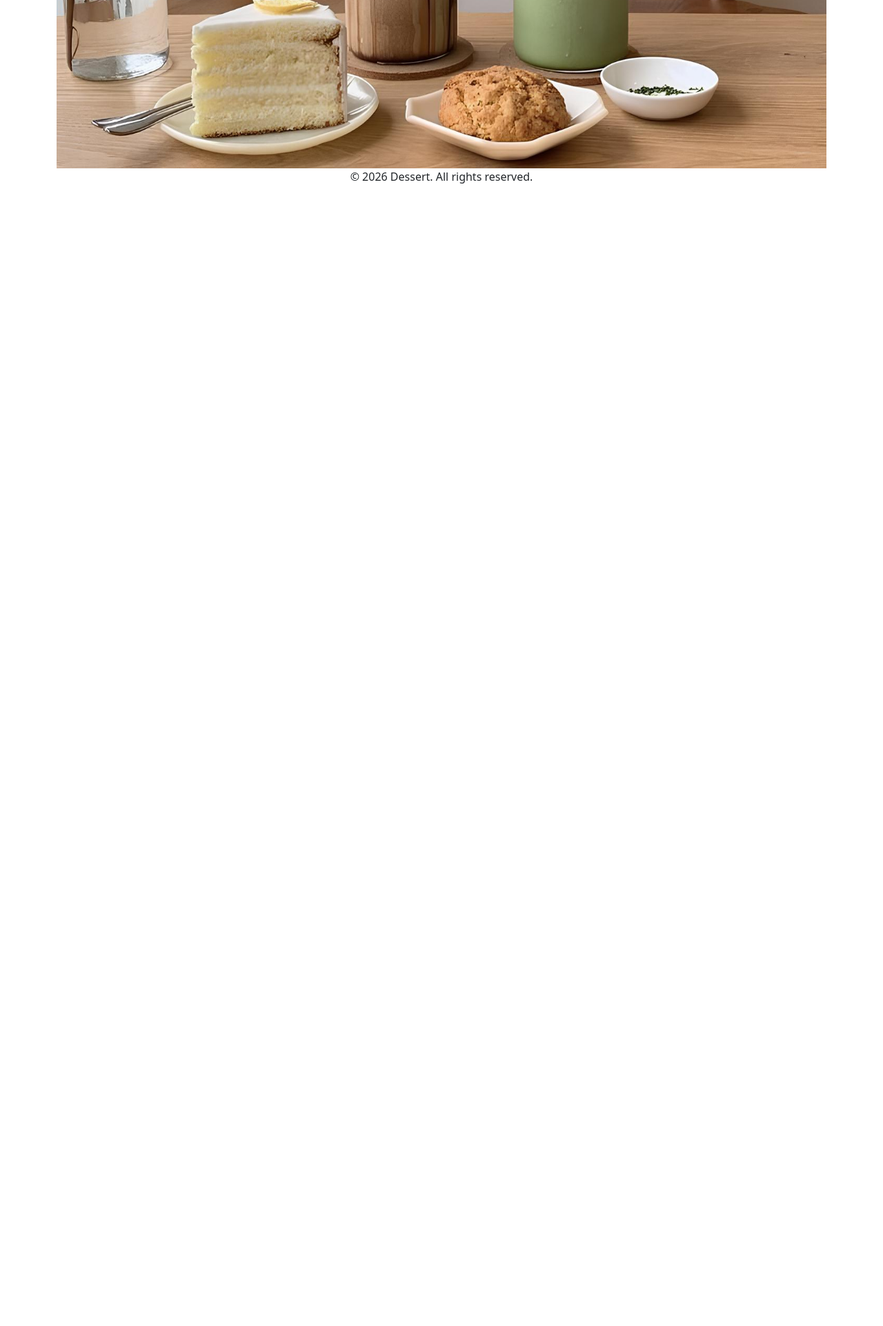
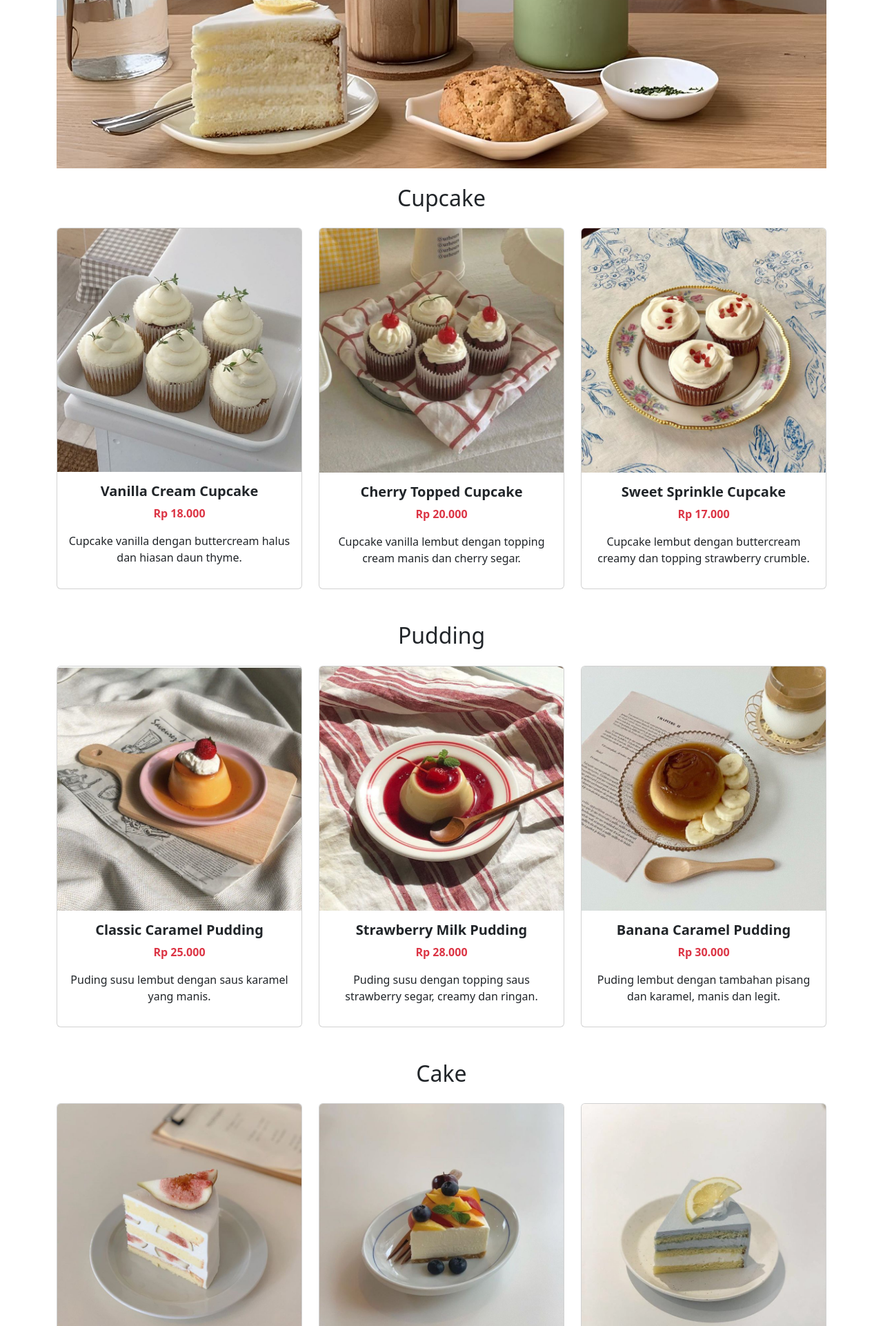
Before and after one commit to mahdiyarkaris/projekAkhirPWD, a PHP site: page /menu.php in a window 1280 px wide. Shown: the part 316-2238 px from the top of the page at 69% size. Before the commit the page ends 582 px from the top, so only its background shows below. Run offline with PHP 8.4, Linux system fonts and the light colour scheme.

Commit message:
daftar menu awal

```diff
--- a/menu.php
+++ b/menu.php
@@ -55,6 +55,158 @@
     </div>
   </div>
 
+  <div class="container mt-4">
+  <h2 class="text-center mb-4">Cupcake</h2>
+  <div class="row">
+    <div class="col-md-4 mb-4">
+      <div class="card h-100">
+        <img src="cup1.jpeg" class="card-img-top">
+        <div class="card-body text-center">
+          <h5 class="card-title">Vanilla Cream Cupcake</h5>
+          <p class="fw-bold text-danger">Rp 18.000</p>
+          <p>Cupcake vanilla dengan buttercream halus dan hiasan daun thyme.</p>
+        </div>
+      </div>
+    </div>
+
+    <div class="col-md-4 mb-4">
+      <div class="card h-100">
+        <img src="cup2.jpeg" class="card-img-top">
+        <div class="card-body text-center">
+          <h5 class="card-title">Cherry Topped Cupcake</h5>
+          <p class="fw-bold text-danger">Rp 20.000</p>
+          <p>Cupcake vanilla lembut dengan topping cream manis dan cherry segar.</p>
+        </div>
+      </div>
+    </div>
+
+    <div class="col-md-4 mb-4">
+      <div class="card h-100">
+        <img src="cup3.jpeg" class="card-img-top">
+        <div class="card-body text-center">
+          <h5 class="card-title">Sweet Sprinkle Cupcake</h5>
+          <p class="fw-bold text-danger">Rp 17.000</p>
+          <p>Cupcake lembut dengan buttercream creamy dan topping strawberry crumble.</p>
+        </div>
+      </div>
+    </div>
+  </div>
+</div>
+
+<div class="container mt-4">
+  <h2 class="text-center mb-4">Pudding</h2>
+  <div class="row">
+    <div class="col-md-4 mb-4">
+      <div class="card h-100">
+        <img src="puding1.jpeg" class="card-img-top">
+        <div class="card-body text-center">
+          <h5 class="card-title">Classic Caramel Pudding</h5>
+          <p class="fw-bold text-danger">Rp 25.000</p>
+          <p>Puding susu lembut dengan saus karamel yang manis.</p>
+        </div>
+      </div>
+    </div>
+
+    <div class="col-md-4 mb-4">
+      <div class="card h-100">
+        <img src="puding2.jpeg" class="card-img-top">
+        <div class="card-body text-center">
+          <h5 class="card-title">Strawberry Milk Pudding</h5>
+          <p class="fw-bold text-danger">Rp 28.000</p>
+          <p>Puding susu dengan topping saus strawberry segar, creamy dan ringan.</p>
+        </div>
+      </div>
+    </div>
+
+    <div class="col-md-4 mb-4">
+      <div class="card h-100">
+        <img src="puding3.jpeg" class="card-img-top">
+        <div class="card-body text-center">
+          <h5 class="card-title">Banana Caramel Pudding</h5>
+          <p class="fw-bold text-danger">Rp 30.000</p>
+          <p>Puding lembut dengan tambahan pisang dan karamel, manis dan legit.</p>
+        </div>
+      </div>
+    </div>
+  </div>
+</div>
+
+<div class="container mt-4">
+  <h2 class="text-center mb-4">Cake</h2>
+  <div class="row">
+    <div class="col-md-4 mb-4">
+      <div class="card h-100">
+        <img src="cake1.jpeg" class="card-img-top">
+        <div class="card-body text-center">
+          <h5 class="card-title">Fresh Peach Cake</h5>
+          <p class="fw-bold text-danger">Rp 45.000</p>
+          <p>Cake lembut dengan topping buah peach segar yang manis dan juicy.</p>
+        </div>
+      </div>
+    </div>
+
+    <div class="col-md-4 mb-4">
+      <div class="card h-100">
+        <img src="cake2.jpeg" class="card-img-top">
+        <div class="card-body text-center">
+          <h5 class="card-title">Fruit Cheesecake Slice</h5>
+          <p class="fw-bold text-danger">Rp 48.000</p>
+          <p>Cheesecake lembut dengan topping buah segar dan creamy.</p>
+        </div>
+      </div>
+    </div>
+
+    <div class="col-md-4 mb-4">
+      <div class="card h-100">
+        <img src="cake3.jpeg" class="card-img-top">
+        <div class="card-body text-center">
+          <h5 class="card-title">Lemon Soft Cake</h5>
+          <p class="fw-bold text-danger">Rp 43.000</p>
+          <p>Cake lembut dengan rasa lemon segar, kombinasi manis dan sedikit asam.</p>
+        </div>
+      </div>
+    </div>
+  </div>
+</div>
+
+<div class="container mt-4">
+  <h2 class="text-center mb-4">Ice Cream</h2>
+  <div class="row">
+    <div class="col-md-4 mb-4">
+      <div class="card h-100">
+        <img src="ice2.jpeg" class="card-img-top">
+        <div class="card-body text-center">
+          <h5 class="card-title">Oreo Berry Ice Cream</h5>
+          <p class="fw-bold text-danger">Rp 25.000</p>
+          <p>Ice cream creamy dengan topping oreo crumble dan buah berry segar yang manis dan dingin.</p>
+        </div>
+      </div>
+    </div>
+
+    <div class="col-md-4 mb-4">
+      <div class="card h-100">
+        <img src="ice1.jpeg" class="card-img-top">
+        <div class="card-body text-center">
+          <h5 class="card-title">Lotus Banana Dessert</h5>
+          <p class="fw-bold text-danger">Rp 30.000</p>
+          <p>Dessert creamy dengan potongan pisang, whipped cream, dan topping lotus biscoff yang manis legit.</p>
+        </div>
+      </div>
+    </div>
+
+    <div class="col-md-4 mb-4">
+      <div class="card h-100">
+        <img src="ice3.jpeg" class="card-img-top">
+        <div class="card-body text-center">
+          <h5 class="card-title">Matcha Vanilla Sundae</h5>
+          <p class="fw-bold text-danger">Rp 28.000</p>
+          <p>Perpaduan ice cream vanilla dan matcha creamy dengan topping kacang almond yang crunchy.</p>
+        </div>
+      </div>
+    </div>
+  </div>
+</div>
+
 <footer class="footer">
     <div class="container text-center">
         <p>&copy; 2026 Dessert. All rights reserved.</p>
--- a/ubah.css
+++ b/ubah.css
@@ -102,3 +102,21 @@
     border-color: #6e4349;
     transform: scale(1.05);
 }
+
+.card-title{
+    font-weight: bold;
+    color: #8b6f47;
+}
+
+.menu-btn{
+    background-color: #6b7556;
+    border-radius: 25px;
+    width: 100%;
+    color: white;
+    padding: 10px;
+    text-align: center;
+    display: block;
+    border: none;
+    margin-top: auto;
+    text-decoration: none;
+}
```
Also changed, not shown: Cake1.jpeg (added), Cake2.jpeg (added), Cake3.jpeg (added), cup1.jpeg (added), cup2.jpeg (added), cup3.jpeg (added), ice1.jpeg (added), ice2.jpeg (added), ice3.jpeg (added), puding1.jpeg (added), puding2.jpeg (added), puding3.jpeg (added).
